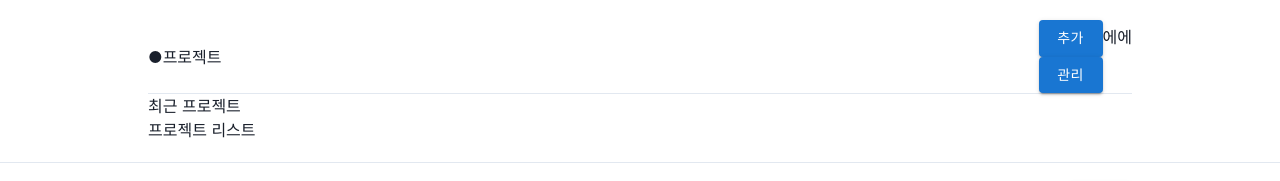
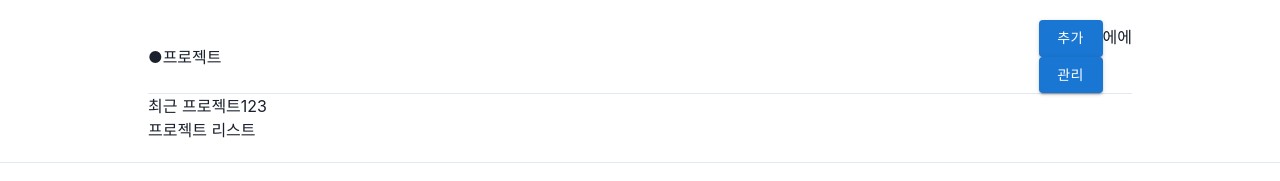
Before and after one commit to DohyunLee98/main-project, a React (Create React App) app: page /main in a window 1280 px wide. Shown: the top 181 px of the page. Built offline with nearby package versions, Linux system fonts and the light colour scheme.

Commit message:
0830 20:22

```diff
--- a/src/components/main/project/LatestProject.js
+++ b/src/components/main/project/LatestProject.js
@@ -1,4 +1,4 @@
 const LatestProject = () => {
-  return <div>최근 프로젝트</div>;
+  return <div>최근 프로젝트123</div>;
 };
 export default LatestProject;
```
